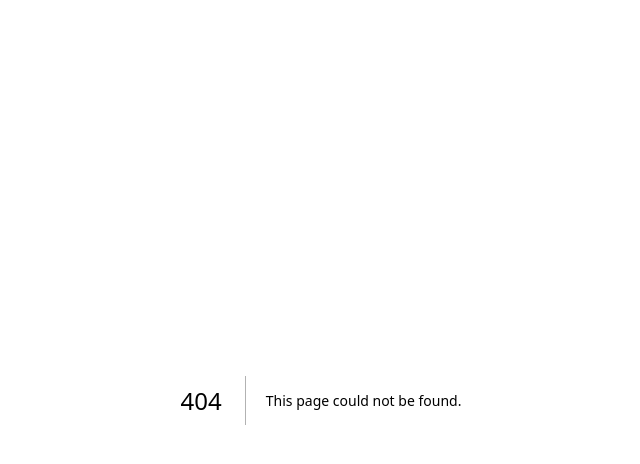
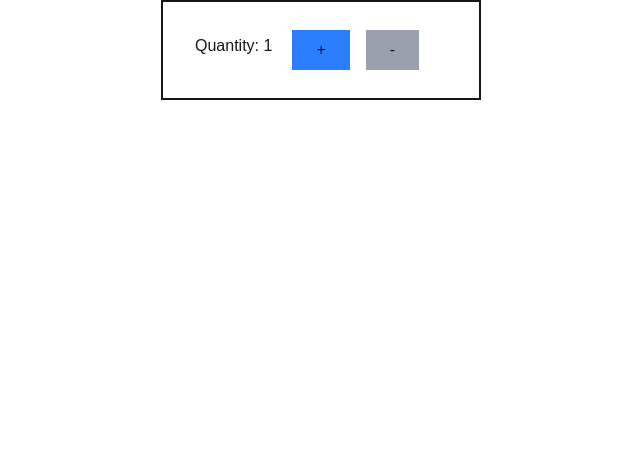
Before and after one commit to RonaldoK618/cprg306-assignments, a Next.js app: page /week-4 in a window 1280 px wide. Before the commit this address had no page. Shown: the top 464 px of the page, without its empty margins (319-959 px from the left). Built offline with nearby package versions, Linux system fonts and the light colour scheme.

Commit message:
Added week 4

```diff
--- a/app/page.js
+++ b/app/page.js
@@ -8,6 +8,7 @@ export default function Home() {
       <ul>
         <li><Link href="./week-2/">Week 2 - Assignment 2</Link></li>
         <li><Link href="./week-3/">Week 3 - Assignment 3</Link></li>
+        <li><Link href="./week-4/">Week 4 - Assignment 4</Link></li>
       </ul>
     </main>
   );
--- /dev/null
+++ b/app/week-4/new-item.js
@@ -0,0 +1,23 @@
+"use client"
+import { useState } from "react";
+
+export default function NewItem() {
+    const [quantity, setQuantity] = useState(1);
+
+    const increment = () => {
+        setQuantity(quantity + 1);
+    };
+
+    const decrement = () => {
+        setQuantity(quantity - 1);
+    };
+
+    return (
+        <main class="bg-auto border-2 border-auto-inverse p-5 m-auto w-80 flex-row flex">
+            <p class="p-3">Quantity: {quantity}</p>
+            <button onClick={increment} disabled={quantity >= 20} type="button" class="border-amber-100 px-6 py-2 m-2 bg-blue-500 hover:bg-blue-700 disabled:bg-gray-400">+</button>
+
+            <button onClick={decrement} disabled={quantity <= 1} type="button" class="border-amber-100 px-6 py-2 m-2 bg-blue-500 hover:bg-blue-700 disabled:bg-gray-400">-</button>
+        </main>
+    );
+}
--- /dev/null
+++ b/app/week-4/page.js
@@ -0,0 +1,7 @@
+import NewItem from "./new-item";
+
+export default function Page() {
+    return (
+        <NewItem />
+    );
+}
```
